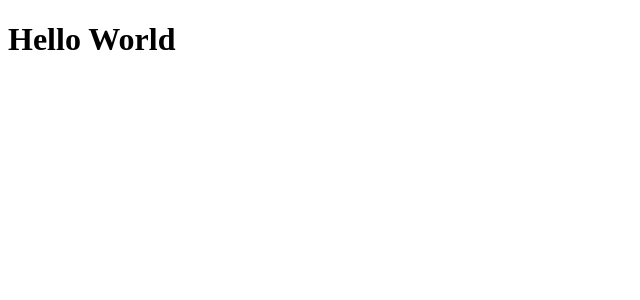
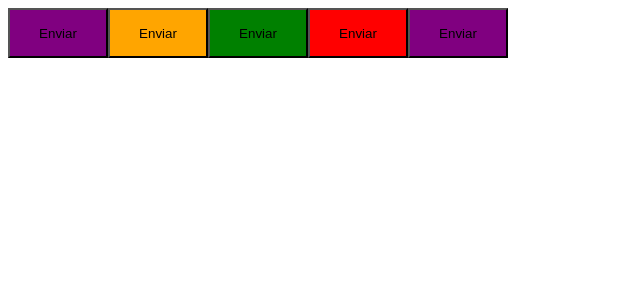
Before and after one commit to Vih6460/MBA_Pomodoro, a React (Vite) app: page / in a window 1280 px wide. Shown: the top 300 px of the page, without its empty margins (0-640 px from the left). Built offline with nearby package versions, Linux system fonts and the light colour scheme.

Commit message:
adding styled components

```diff
--- a/package.json
+++ b/package.json
@@ -11,12 +11,14 @@
   },
   "dependencies": {
     "react": "^18.3.1",
-    "react-dom": "^18.3.1"
+    "react-dom": "^18.3.1",
+    "styled-components": "^6.1.14"
   },
   "devDependencies": {
     "@eslint/js": "^9.17.0",
     "@types/react": "^18.3.18",
     "@types/react-dom": "^18.3.5",
+    "@types/styled-components": "^5.1.34",
     "@vitejs/plugin-react": "^4.3.4",
     "eslint": "^9.17.0",
     "eslint-plugin-react-hooks": "^5.0.0",
--- a/src/App.tsx
+++ b/src/App.tsx
@@ -1,5 +1,13 @@
+import { Button } from "./components/Button"
+
 export function App() {
   return (
-    <h1>Hello World</h1>
+    <>
+    <Button variant="primary"/>
+    <Button variant="secondary"/>
+    <Button variant="success"/>
+    <Button variant="danger"/>
+    <Button />
+    </>
   )
 }
--- /dev/null
+++ b/src/components/Button.styles.ts
@@ -0,0 +1,25 @@
+import styled, { css } from "styled-components";
+
+export type ButtonVariant = 'primary' | 'secondary' | 'success' | 'danger';
+
+interface ButtonContainerProps {
+    variant: ButtonVariant;
+}
+
+const buttonVariants = {
+    primary: 'purple',
+    secondary: 'orange',
+    success: 'green',
+    danger: 'red'
+}
+
+export const ButtonContainer = styled.button<ButtonContainerProps>`
+    width: 100px;
+    height: 50px;
+
+    ${props => {
+        return css`
+            background-color: ${buttonVariants[props.variant]}
+        `
+    }}
+`
--- /dev/null
+++ b/src/components/Button.tsx
@@ -0,0 +1,9 @@
+import { ButtonContainer, ButtonVariant } from './Button.styles'
+
+interface ButtonProps {
+    variant?: ButtonVariant;
+}
+
+export function Button({variant= 'primary'}: ButtonProps){
+    return <ButtonContainer variant={variant}>Enviar</ButtonContainer>
+}
```
Also changed, not shown: 1 other file (tests, documents, lock files or other folders).
